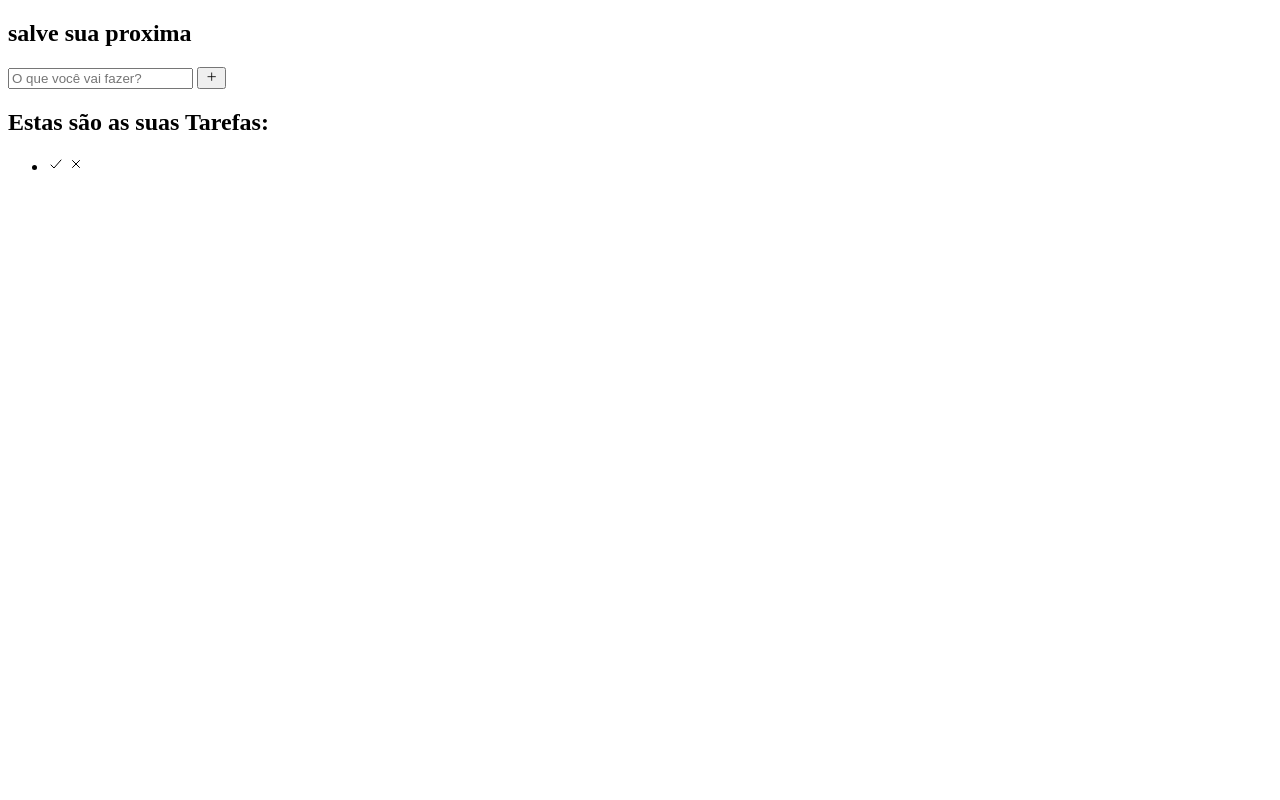
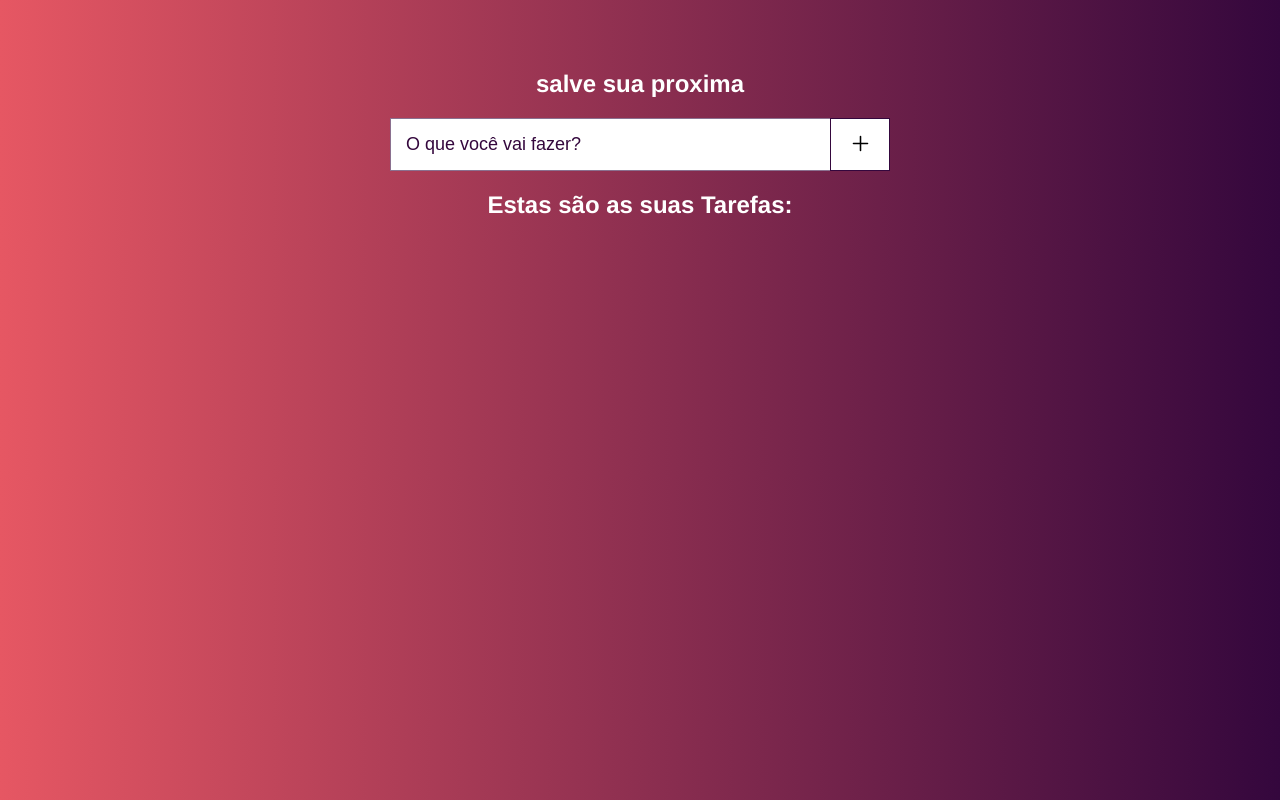
Before and after one commit to melqueargolo/projeto-to-do-list, a plain HTML site: page index.html in a window 1280 px wide. Drawn offline with nearby package versions, Linux system fonts and the light colour scheme.

Commit message:
links consertados

```diff
--- a/index.html
+++ b/index.html
@@ -4,7 +4,7 @@
     <meta charset="UTF-8">
     <meta http-equiv="X-UA-Compatible" content="IE=edge">
     <meta name="viewport" content="width=device-width, initial-scale=1.0">
-    <link rel="stylesheet" href="\javascript\projetoCurso\css\style.css">
+    <link rel="stylesheet" href="\css\style.css">
     <title>To Do JavaScript</title>
 </head>
 <body>
@@ -34,7 +34,7 @@
 
     </div>
 
-    <script src="\javascript\projetoCurso\js\script.js"></script>
+    <script src="\js\script.js"></script>
     <script type="module" src="https://unpkg.com/ionicons@5.5.2/dist/ionicons/ionicons.esm.js"></script>
     <script nomodule src="https://unpkg.com/ionicons@5.5.2/dist/ionicons/ionicons.js"></script>
 </body>
```
